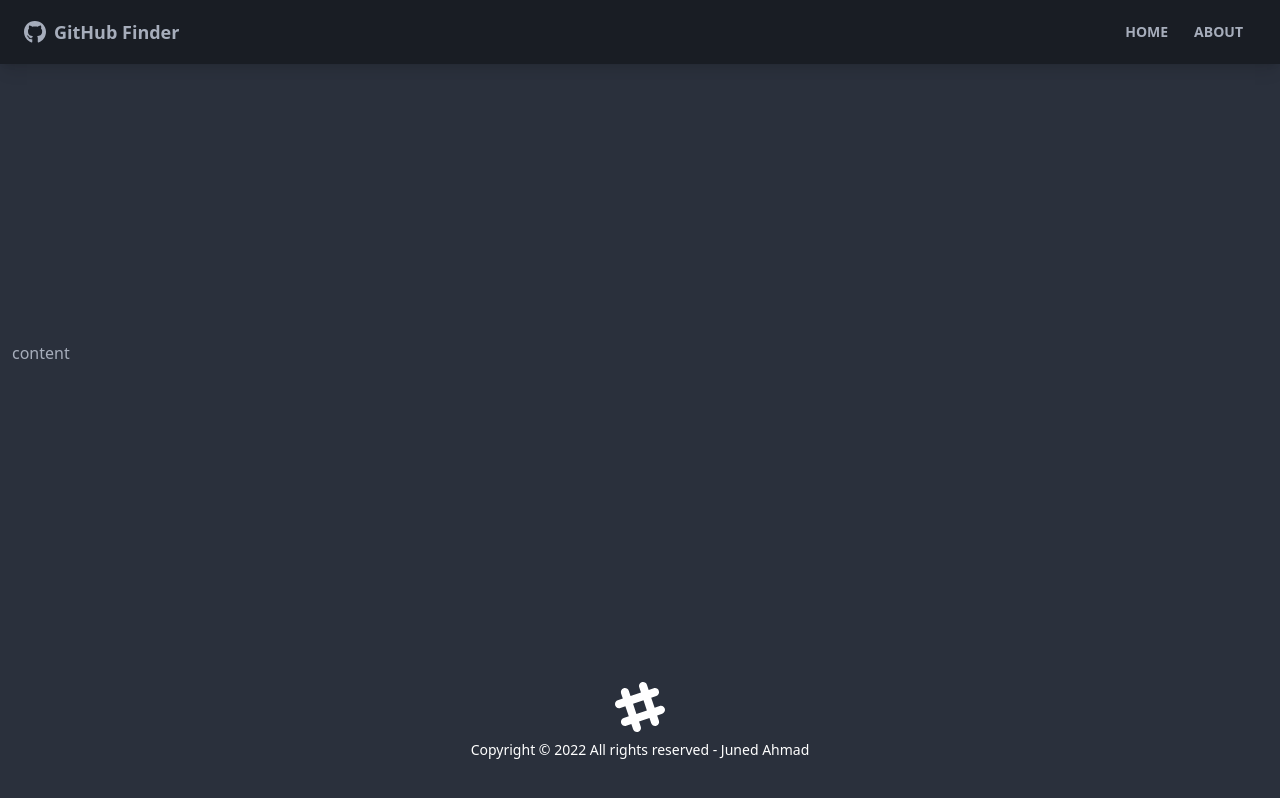
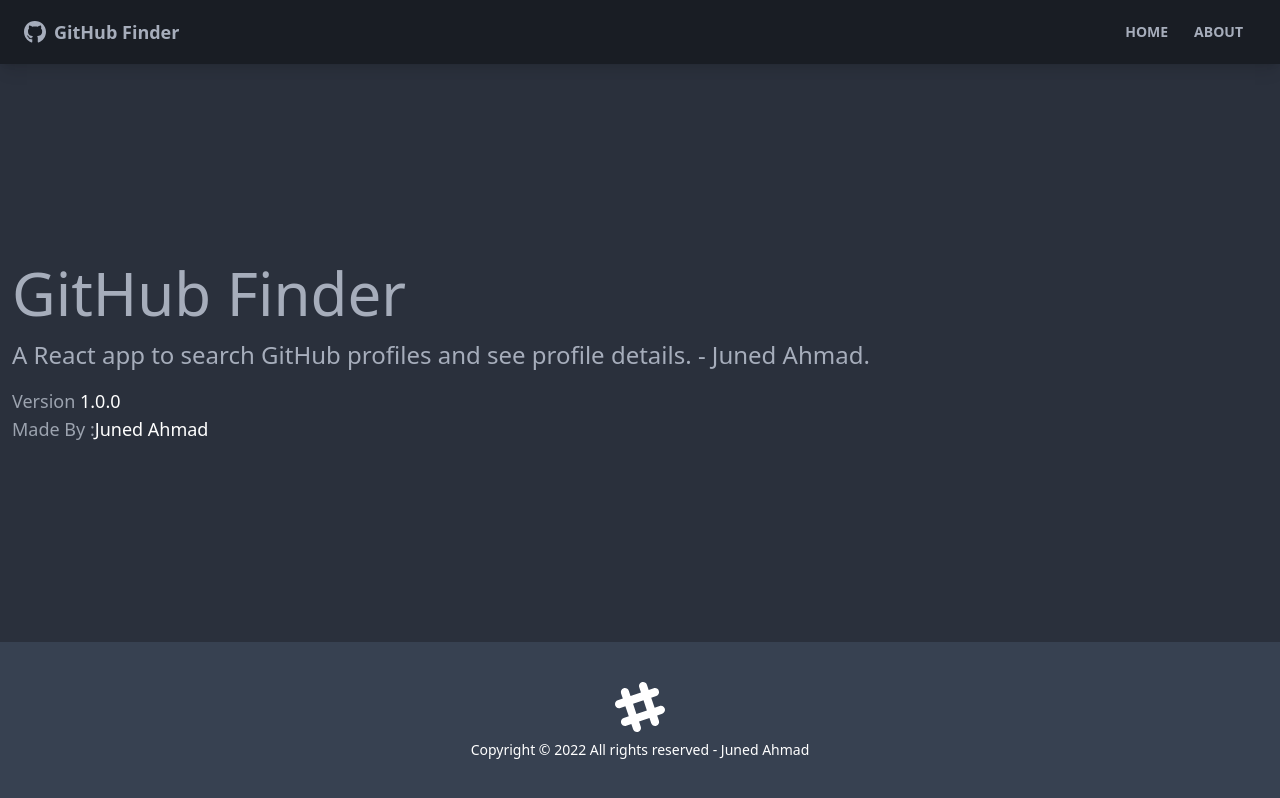
Before and after one commit to heyyjunaid/github-finder-react, a React (Create React App) app: page /about in a window 1280 px wide. Built offline with nearby package versions, Linux system fonts and the light colour scheme; the HTML template or start-up script is replaced by a standard one.

Commit message:
pages done

```diff
--- a/src/App.js
+++ b/src/App.js
@@ -1,15 +1,25 @@
 import { Routes, Route } from 'react-router-dom';
 import Footer from './components/layout/Footer';
 import Navbar from './components/layout/Navbar';
+import About from './pages/About';
+import Home from './pages/Home';
+import NotFound from './pages/NotFound';
 function App() {
   return (
-    <div>
+    <>
       <div className="flex flex-col justify-between h-screen">
         <Navbar />
-        <main className="container px-3 mx-auto pb-12">content</main>
+        <main className="container px-3 mx-auto pb-12">
+          <Routes>
+            <Route path="/" element={<Home />} />
+            <Route path="/about" element={<About />} />
+            <Route path="/notfound" element={<NotFound />} />
+            <Route path="/*" element={<NotFound />} />
+          </Routes>
+        </main>
         <Footer />
       </div>
-    </div>
+    </>
   );
 }
 
--- a/src/components/layout/Footer.js
+++ b/src/components/layout/Footer.js
@@ -3,7 +3,7 @@
 const Footer = () => {
   const footerYear = new Date().getFullYear();
   return (
-    <footer className="footer p-10 bg-grey-700 text-primary-content footer-center">
+    <footer className="footer p-10 bg-gray-700 text-primary-content footer-center">
       <div>
         {' '}
         <svg
--- /dev/null
+++ b/src/pages/About.js
@@ -0,0 +1,30 @@
+import React from 'react';
+
+const About = () => {
+  return (
+    <div>
+      <h1 className="text-6xl mb-4">GitHub Finder</h1>
+      <p className="mb-4 text-2xl font-light">
+        A React app to search GitHub profiles and see profile details.
+        <strong>
+          <a href="https://www.linkedin.com/in/juned-ahmad-179608169/">
+            {' '}
+            - Juned Ahmad
+          </a>
+        </strong>
+        .
+      </p>
+      <p className="text-lg text-gray-400">
+        Version <span className="text-white">1.0.0</span>
+      </p>
+      <p className="text-lg text-gray-400">
+        Made By :
+        <a className="text-white" href="https://twitter.com/hassibmoddasser">
+          Juned Ahmad
+        </a>
+      </p>
+    </div>
+  );
+};
+
+export default About;
--- /dev/null
+++ b/src/pages/Home.js
@@ -0,0 +1,11 @@
+import React from 'react';
+
+const Home = () => {
+  return (
+    <div>
+      <h1 className="text-6xl">Welcome</h1>
+    </div>
+  );
+};
+
+export default Home;
--- /dev/null
+++ b/src/pages/NotFound.js
@@ -0,0 +1,21 @@
+import React from 'react';
+import { FaHome } from 'react-icons/fa';
+import { Link } from 'react-router-dom';
+const NotFound = () => {
+  return (
+    <div className="hero">
+      <div className="text-center hero-content">
+        <div className="max-w-lg">
+          <h1 className="text-8xl font-bold mb-8">Oops!</h1>
+          <p className="text-5xl mb-8">404 - Page Not Found!</p>
+          <Link to="/" className="btn btn-primary btn-lg">
+            <FaHome className="mr-2" />
+            Back To Home
+          </Link>
+        </div>
+      </div>
+    </div>
+  );
+};
+
+export default NotFound;
```
